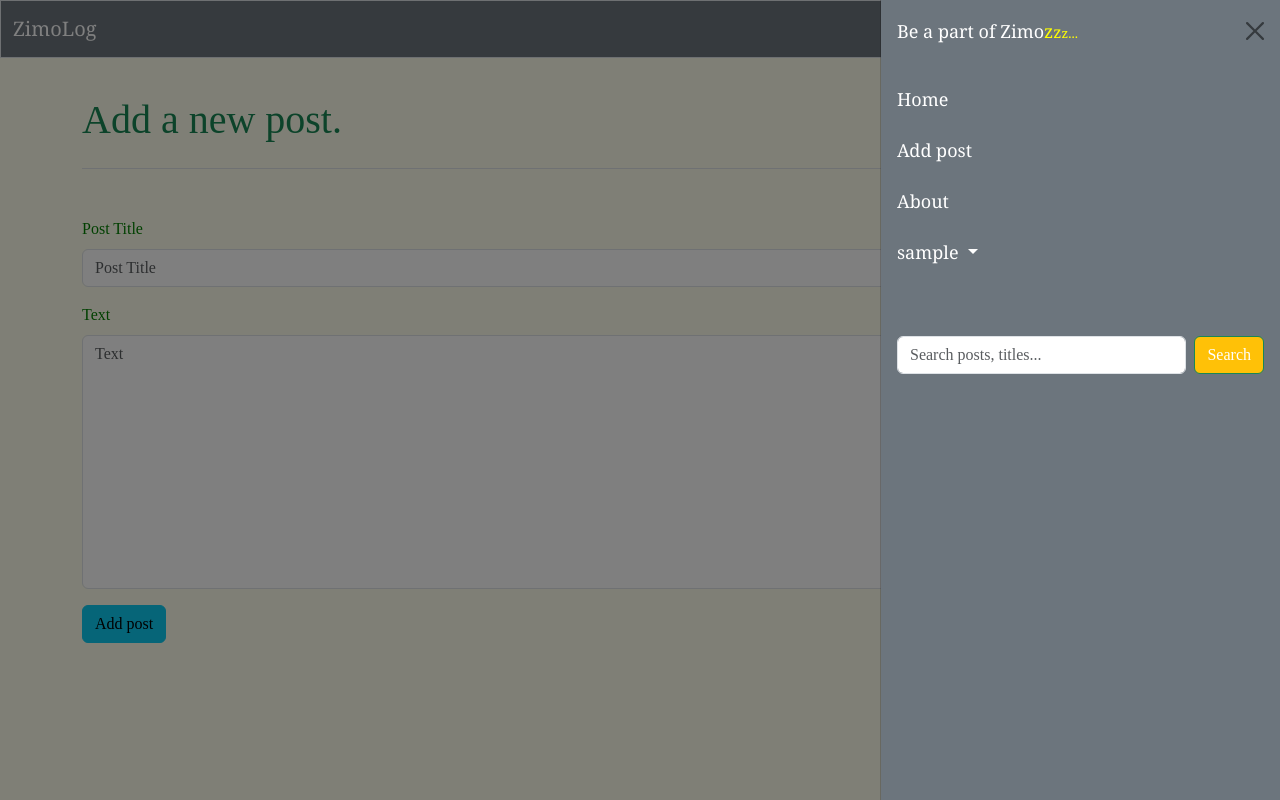
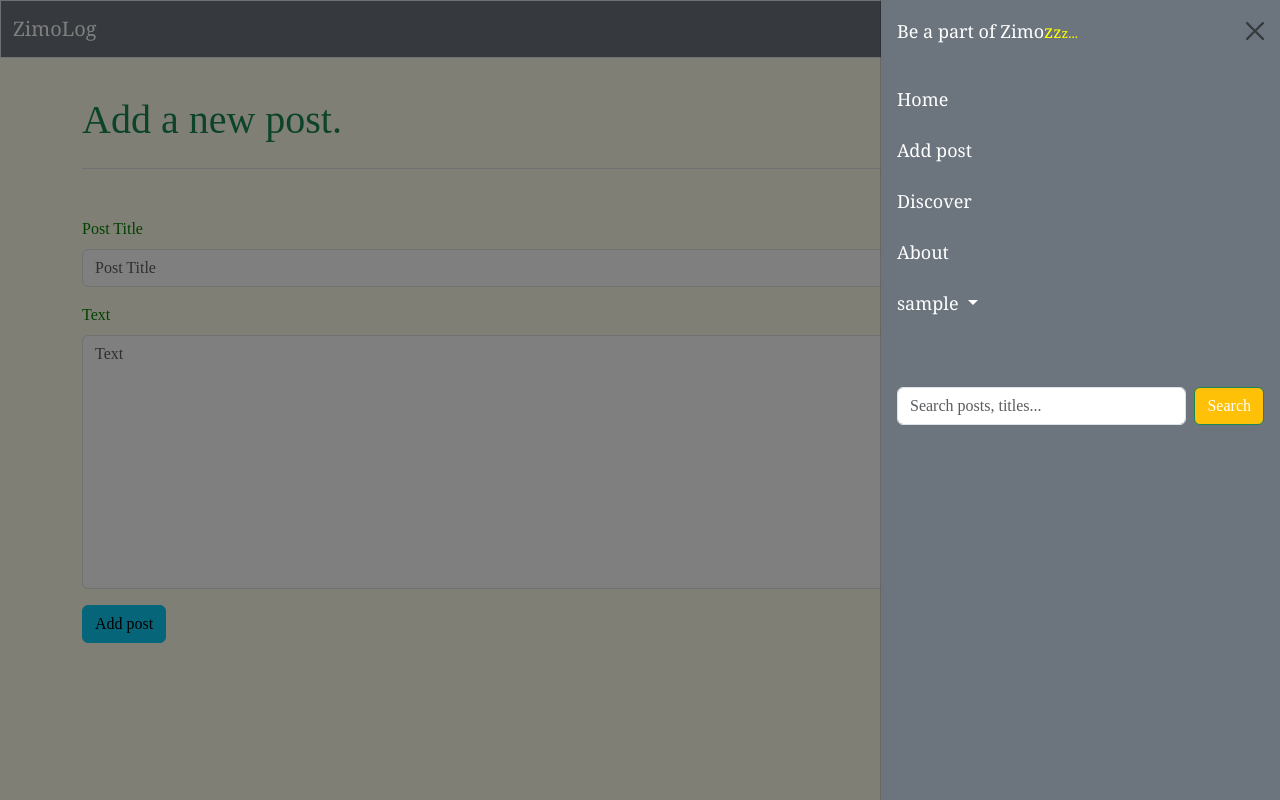
Before and after one commit to Amirkz80/Zimolog, a Django app: page /add_post/ in a window 1280 px wide, after a click that opens the changed part. Run offline with Django 3.2, Linux system fonts and the light colour scheme; the visitor is signed in with stand-in values (Sample User, id 1); some libraries are stand-ins or nearby versions.

Commit message:
adding discover link to the base

```diff
--- a/blogs/templates/blogs/base.html
+++ b/blogs/templates/blogs/base.html
@@ -74,6 +74,9 @@
               <a class="nav-link active mb-2" aria-current="page" href="{% url 'blogs:add_post'%}">Add post</a>
             </li>
             <li class="nav-item">
+              <a class="nav-link active mb-2" aria-current="page" href="{% url 'blogs:discover'%}">Discover</a>
+            </li>
+            <li class="nav-item">
                 <a class="nav-link active mb-2" aria-current=page
                 href="">About</a>
             </li>
```
